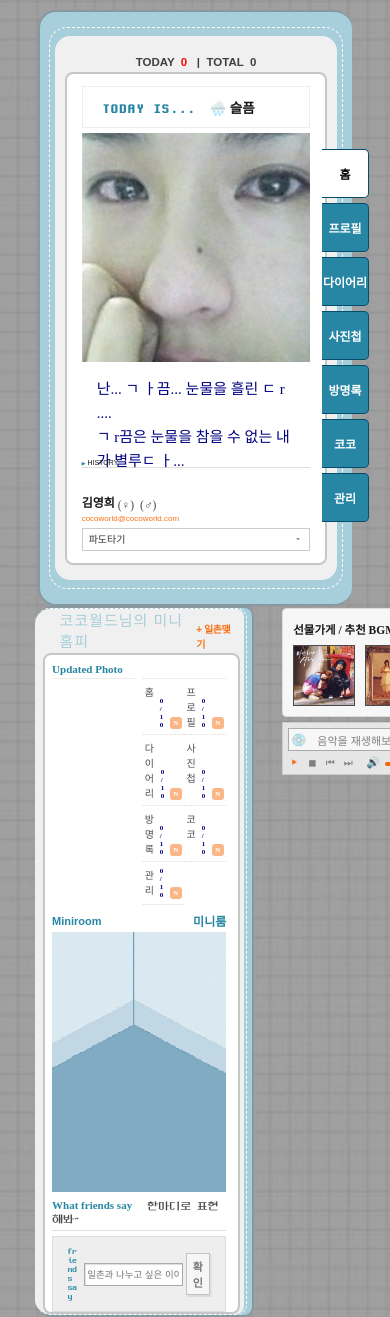
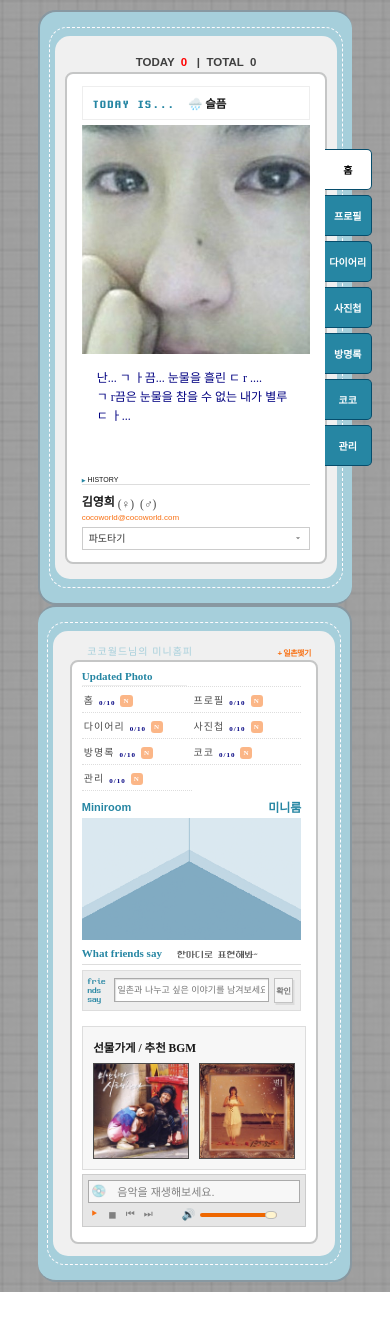
Before and after one commit to Team-COCOs/COCO_FrontEnd, a Next.js app: page /cocoworld in a window 390 px wide. After the commit the page ends 1292 px from the top, so only its background shows below. Built offline with nearby package versions, Linux system fonts and the light colour scheme; no server answers; a web font is replaced by a local one.

Commit message:
Feat: 미니홈피 반응형 386 css

```diff
--- a/src/components/MiniHomePage/Home/DiaryTitle/styled.ts
+++ b/src/components/MiniHomePage/Home/DiaryTitle/styled.ts
@@ -17,6 +17,11 @@ export const DiaryTitleStyled = styled.div`
         font-size: 15px;
       }
     }
+    @media (max-width: 480px) {
+      .DiaryTitle_number_title {
+        font-size: 10px;
+      }
+    }
     .DiaryTitle_plus_friend {
       font-size: 10px;
       font-weight: bold;
@@ -24,5 +29,10 @@ export const DiaryTitleStyled = styled.div`
       cursor: pointer;
       letter-spacing: -0.5px;
     }
+    @media (max-width: 480px) {
+      .DiaryTitle_plus_friend {
+        font-size: 8px;
+      }
+    }
   }
 `;
--- a/src/components/MiniHomePage/Home/HomeLeft/HomeFriends/styled.ts
+++ b/src/components/MiniHomePage/Home/HomeLeft/HomeFriends/styled.ts
@@ -47,11 +47,11 @@ export const HomeFriendsStyled = styled.div`
       }
     }
   }
-  @media (max-width: 1024px) {
+  /* @media (max-width: 1024px) {
     .HomeFriends_wrap {
       padding-top: 25px;
     }
-  }
+  } */
 
   /* 미니홈피 주인 이름 */
   .HomeFriends_namebox {
--- a/src/components/MiniHomePage/Home/HomeLeft/HomeProfile/styled.ts
+++ b/src/components/MiniHomePage/Home/HomeLeft/HomeProfile/styled.ts
@@ -51,6 +51,15 @@ export const HomeProfileStyled = styled.div`
         }
       }
     }
+    @media (max-width: 769px) {
+      .HomeProfile_todayis {
+        font-size: 11.5px;
+        padding: 8px 10px;
+        span {
+          font-size: 11px;
+        }
+      }
+    }
 
     .HomeProfile_imgWrap {
       box-sizing: border-box;
@@ -84,6 +93,13 @@ export const HomeProfileStyled = styled.div`
         padding: 10px 15px;
       }
     }
+    @media (max-width: 480px) {
+      .HomeProfile_textarea {
+        height: 125px;
+        font-size: 12px;
+        padding: 10px 15px;
+      }
+    }
   }
   .HomeProfile_history {
     position: absolute;
--- a/src/components/MiniHomePage/Home/HomeMusicRight/styled.ts
+++ b/src/components/MiniHomePage/Home/HomeMusicRight/styled.ts
@@ -32,6 +32,14 @@ export const HomeMusicRightStyled = styled.div`
       right: -185px;
       top: 0px;
       width: 155px;
+    }
+  }
+  @media (max-width: 769px) {
+    .HomeMusicRight_wrap {
+      position: static;
+      right: unset;
+      width: unset;
+      padding: 15px 10px;
     }
   }
   /* 선물가게 */
@@ -72,11 +80,18 @@ export const HomeMusicRightStyled = styled.div`
       }
     }
   }
-
+  .HomeMusicRight_shop {
+    margin-bottom: 0px;
+  }
   /* 음악 */
   .HomeMusicRight_number {
     font-weight: bold;
     margin-bottom: 4px;
+  }
+  @media (max-width: 769px) {
+    .HomeMusicRight_shop {
+      border-radius: 0px;
+    }
   }
 
   .HomeMusicRight_player {
--- a/src/components/MiniHomePage/Home/HomeRight/FriendComment/styled.ts
+++ b/src/components/MiniHomePage/Home/HomeRight/FriendComment/styled.ts
@@ -81,6 +81,62 @@ export const FriendCommentStyled = styled.div`
       }
     }
   }
+  @media (max-width: 769px) {
+    .FriendComment_inputWrap {
+      span {
+        width: 11.5%;
+        font-size: 11px;
+      }
+      input {
+        padding: 6px 5px;
+        font-size: 10px;
+      }
+      button {
+        padding: 6px 2px;
+      }
+    }
+  }
+  @media (max-width: 480px) {
+    .FriendComment_commentWrap {
+      padding: 6px 5px;
+    }
+    .FriendComment_inputWrap {
+      gap: 5px;
+      span {
+        font-size: 9px;
+        width: 10%;
+      }
+      input {
+        padding: 6px 3px;
+        font-size: 9px;
+      }
+      button {
+        padding: 6px 1px;
+        font-size: 8px;
+      }
+    }
+    .FriendComment_wrap .FriendComment_title span {
+      font-size: 9px;
+    }
+  }
+
+  @media (max-width: 386px) {
+    .FriendComment_commentWrap {
+      padding: 6px 5px;
+    }
+    .FriendComment_inputWrap {
+      gap: 3px;
+      span {
+        font-size: 8px;
+      }
+      input {
+        font-size: 7px;
+      }
+      button {
+        font-size: 7px;
+      }
+    }
+  }
 
   .FriendComment_inputWrap button:disabled {
     opacity: 0.5;
--- a/src/components/MiniHomePage/Home/HomeRight/HomeMiniroom/styled.ts
+++ b/src/components/MiniHomePage/Home/HomeRight/HomeMiniroom/styled.ts
@@ -40,5 +40,10 @@ export const HomeMiniroomStyled = styled.div`
         object-fit: cover; // 꽉 차게, 비율 유지하면서 넘치는 부분 잘림
       }
     }
+    @media (max-width: 480px) {
+      .HomeMiniroom_imgWrap {
+        height: auto;
+      }
+    }
   }
 `;
--- a/src/components/MiniHomePage/Home/HomeRight/RecentPhoto/styled.ts
+++ b/src/components/MiniHomePage/Home/HomeRight/RecentPhoto/styled.ts
@@ -76,4 +76,16 @@ export const RecentPhotoStyled = styled.div`
       }
     }
   }
+  @media (max-width: 480px) {
+    .RecentPhoto_wrap {
+      .RecentPhoto_new {
+        display: block;
+      }
+
+      .RecentPhoto_new_alltab {
+        width: 100%;
+        /* grid-template-columns: repeat(1, 1fr); */
+      }
+    }
+  }
 `;
--- a/src/components/MiniHomePage/Home/HomeTab/styled.ts
+++ b/src/components/MiniHomePage/Home/HomeTab/styled.ts
@@ -38,6 +38,19 @@ export const HomeTabStyled = styled.div`
       margin-bottom: 5px;
     }
   }
+  @media (max-width: 480px) {
+    .HomeTab_number_title {
+      width: 100%;
+      font-size: 10px;
+      padding: 12px 0px;
+      margin-bottom: 5px;
+    }
+  }
+  @media (max-width: 386px) {
+    .HomeTab_number_title {
+      font-size: 8px;
+    }
+  }
   .HomeTab_item.active {
     background-color: #ffffff;
     color: black;
--- a/src/features/CocoWorld/styled.ts
+++ b/src/features/CocoWorld/styled.ts
@@ -213,6 +213,37 @@ export const CocoWorldPageStyled = styled.div`
   @media (max-width: 769px) {
     .CocoWorldPage_book_wrap {
       flex-direction: column;
+      .CocoWorldPage_book_right {
+        left: 0px;
+        width: 100%;
+        justify-content: center;
+        border-top-left-radius: 18px;
+        border-bottom-left-radius: 18px;
+        border-top-right-radius: 18px;
+        border-bottom-right-radius: 18px;
+        padding: 15px 0px;
+        margin-bottom: 10px;
+        /* 책 오른쪽 점선 */
+        .CocoWorldPage_bookRight_line {
+          width: 94%;
+          height: 94%;
+          border: 1.5px #fffcfe dashed;
+          border-top-left-radius: 18px;
+          border-bottom-left-radius: 18px;
+          border-top-right-radius: 18px;
+          border-bottom-right-radius: 18px;
+          padding: 8px 0px;
+          align-items: center;
+          justify-content: center;
+          // 책 종이
+          .CocoWorldPage_bookRight_paper {
+            width: 97%;
+            border-radius: 15px;
+            align-items: center;
+            padding: 12px 15px;
+          }
+        }
+      }
     }
   }
   // 왼쪽 전체
@@ -235,7 +266,7 @@ export const CocoWorldPageStyled = styled.div`
     z-index: 10;
     height: 100%;
     width: 8%;
-    right: 4.4%;
+    right: 4.6%;
     display: flex;
     align-items: center;
     justify-content: center;
@@ -249,19 +280,27 @@ export const CocoWorldPageStyled = styled.div`
     .CocoWorldPage_left {
       width: 83%;
     }
+    .CocoWorldPage_Tab_Wrap {
+      right: 4.9%;
+    }
   }
 
   @media (max-width: 769px) {
     .CocoWorldPage_Tab_Wrap {
       position: absolute;
       width: 12%;
-      right: 5.4%;
+      right: 4.6%;
+    }
+  }
+  @media (max-width: 480px) {
+    .CocoWorldPage_Tab_Wrap {
+      right: 4.7%;
     }
   }
 
-  @media (max-width: 480px) {
-  }
-
   @media (max-width: 386px) {
+    .CocoWorldPage_Tab_Wrap {
+      right: 4.9%;
+    }
   }
 `;
```
